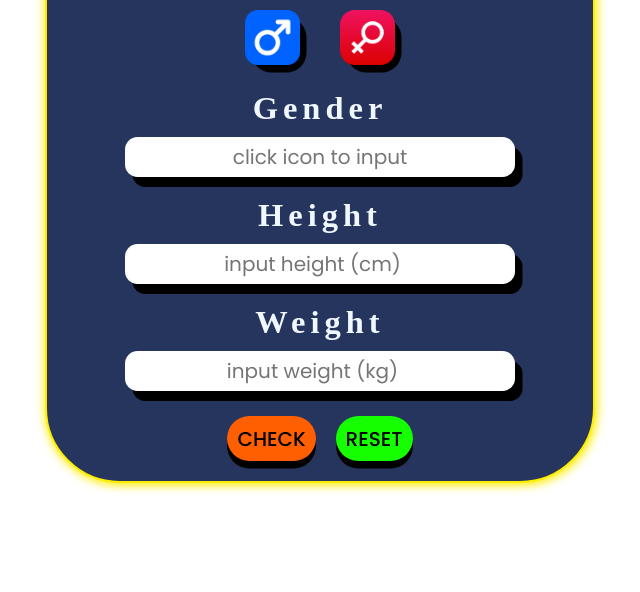
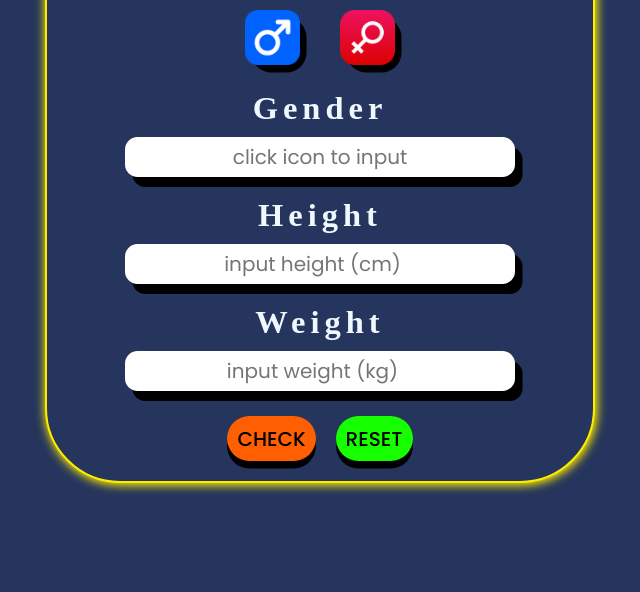
Before and after one commit to nexuszero10/kalkulatorbmi, a plain HTML site: page index.html in a window 1280 px wide. Shown: the part 224-816 px from the top of the page, without its empty margins (320-960 px from the left). Drawn offline with Linux system fonts and the light colour scheme; a web font is replaced by a local one.

Commit message:
add body background

```diff
--- a/style/style.css
+++ b/style/style.css
@@ -7,6 +7,7 @@ body * {
 body {
     padding: 0;
     display: flex;
+    background-color: rgb(38, 53, 93);
     flex-direction: column;
     color: aliceblue;
     align-items: center;
```
